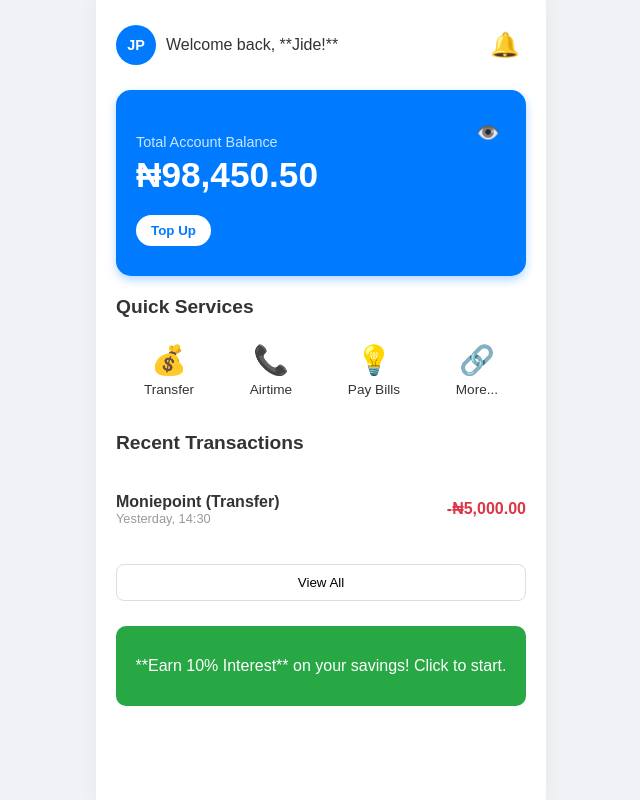
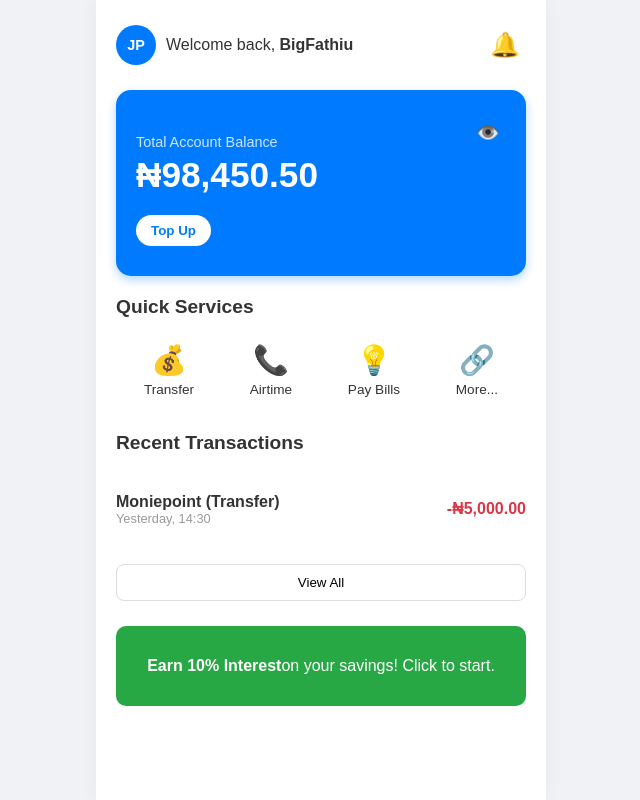
Before and after one commit to Fathiu2003/Fintech-homepage-UI, a plain HTML site: page index.html in a window 1280 px wide. Shown: the whole page, without its empty margins (319-959 px from the left). Drawn offline with Linux system fonts and the light colour scheme.

Commit message:
Update user greeting and promo banner text

```diff
--- a/index.html
+++ b/index.html
@@ -11,7 +11,7 @@
 
         <header class="top-bar">
             <div class="user-profile">
-                <span class="user-avatar">JP</span> <p>Welcome back, **Jide!**</p>
+                <span class="user-avatar">JP</span> <p>Welcome back, <strong>BigFathiu</strong></p>
             </div>
             <div class="actions">
                 <button class="icon-btn">🔔</button> </div>
@@ -62,7 +62,7 @@
         </section>
 
         <section class="promo-banner">
-            <p>**Earn 10% Interest** on your savings! Click to start.</p>
+            <p> <strong> Earn 10% Interest</strong>on your savings! Click to start.</p>
         </section>
 
     </div>
```
